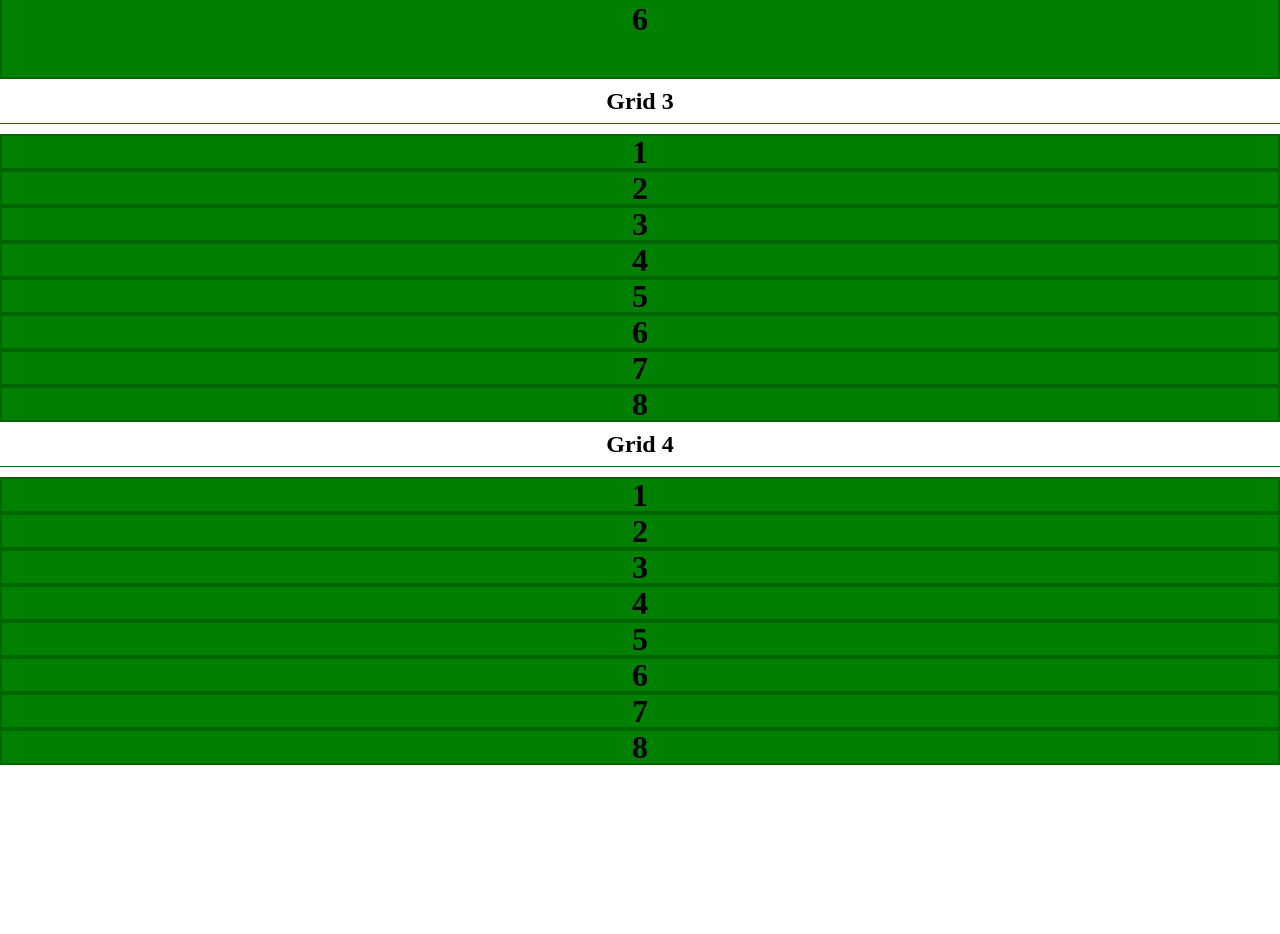
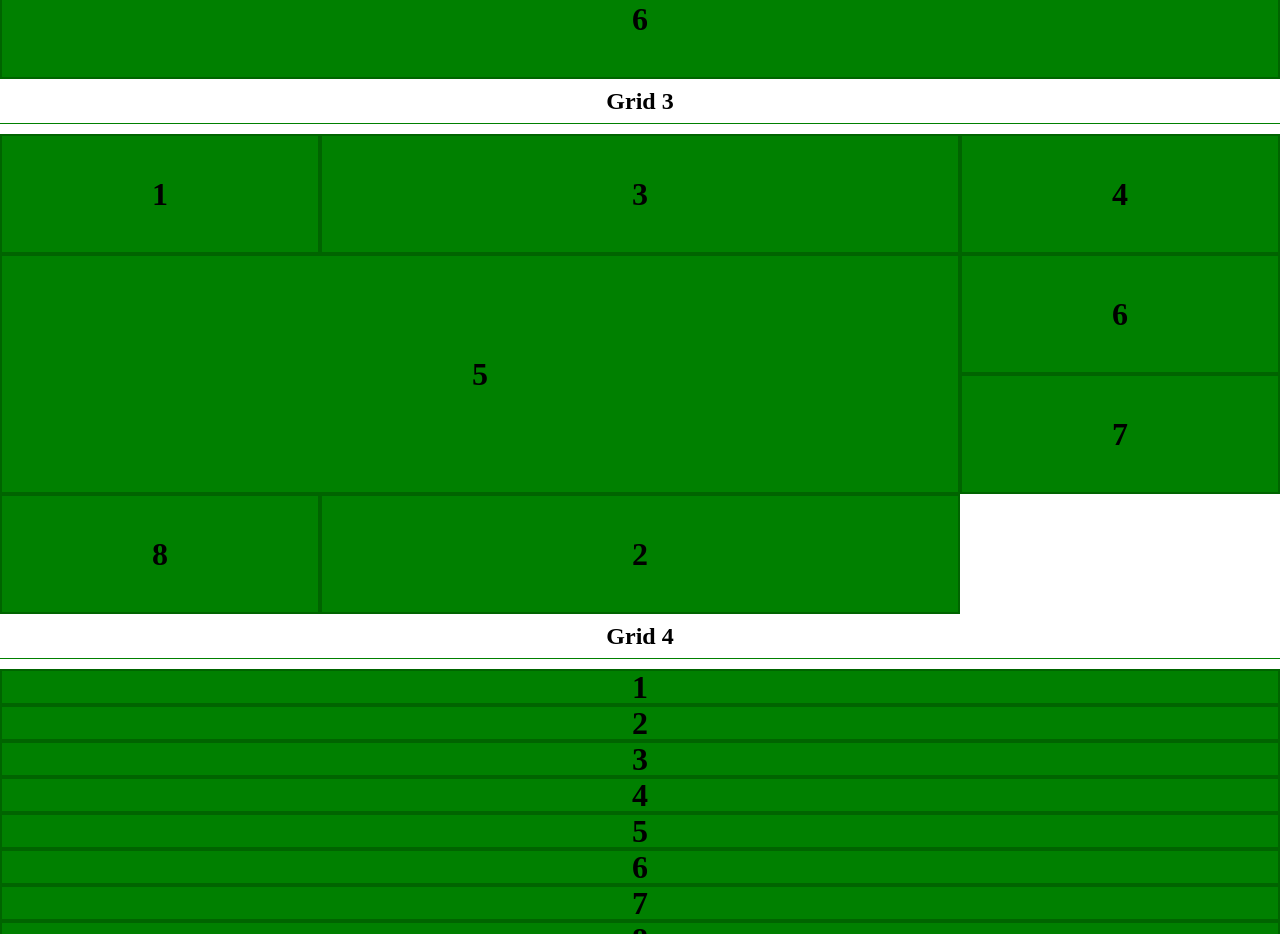
Before and after one commit to Gabrielle2006/lvl1wk11, a plain HTML site: page index.html in a window 1280 px wide. Shown: the part 947-1881 px from the top of the page. Before the commit the page ends 1712 px from the top, so only its background shows below. Drawn offline with Linux system fonts and the light colour scheme.

Commit message:
section 3 added

```diff
--- a/css/main.css
+++ b/css/main.css
@@ -187,3 +187,16 @@ section.two div:nth-child(6){
     grid-column-start: 1;
     grid-column-end: span 4;
 }
+section.three article{
+    display: grid;
+    grid-auto-flow: dense;
+    grid-template-columns: 1fr 2fr 1fr;
+    grid-auto-rows: 120px;
+}
+
+section.three div:nth-child(2){
+    order: 1;
+}
+section.three div:nth-child(5){
+    grid-area: 2/1/span 2/ span 2;
+}
```
